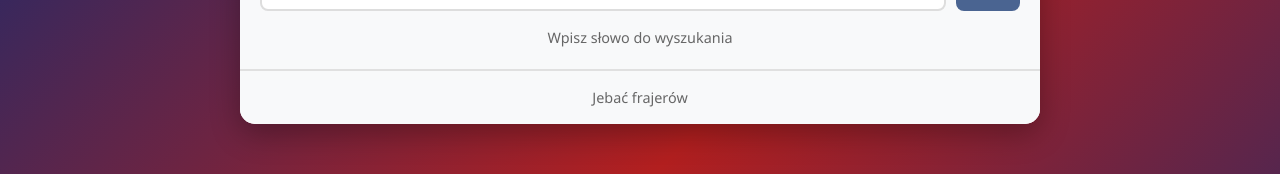
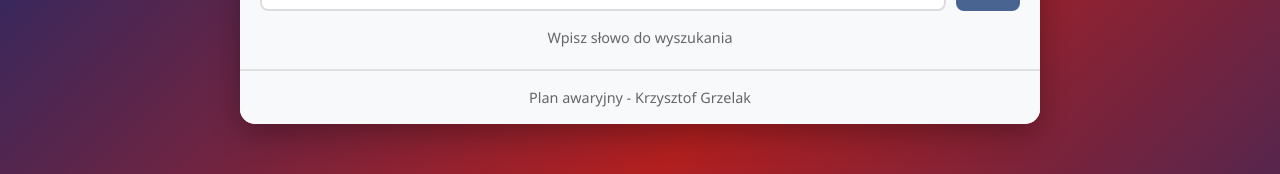
Before and after one commit to DymitrM/B-agam, a plain HTML site: page index.html in a window 1280 px wide. Shown: the part 213-387 px from the top of the page. Drawn offline with Linux system fonts and the light colour scheme.

Commit message:
Update index.html

```diff
--- a/index.html
+++ b/index.html
@@ -193,7 +193,7 @@
         <div id="results"></div>
 
         <footer>
-            Jebać frajerów
+            Plan awaryjny - Krzysztof Grzelak
         </footer>
     </div>
 
```
